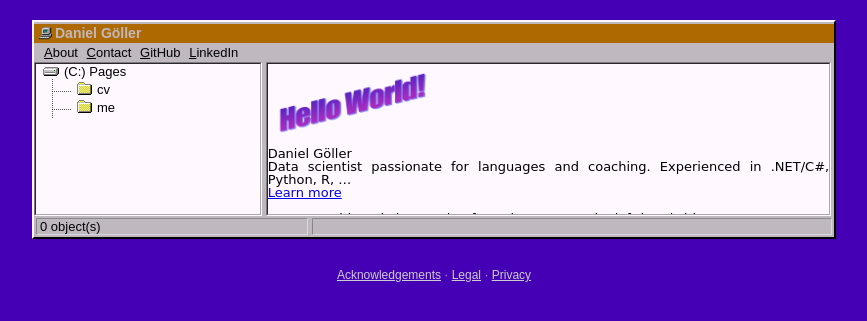
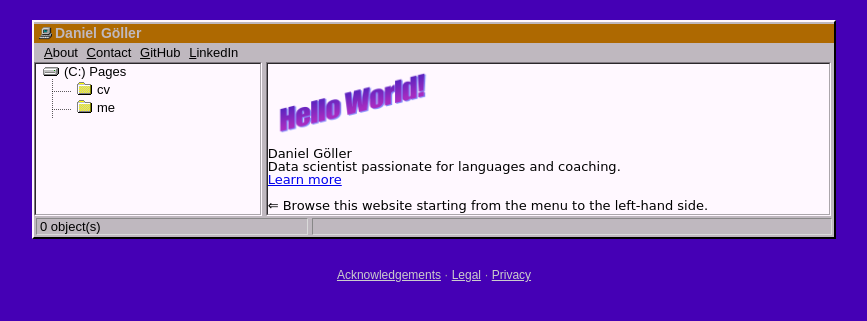
Before and after one commit to LelViLamp/LelViLamp.github.io, a Jekyll site: the page built from index.html, in a window 1280 px wide. Shown: the top 321 px of the page, without its empty margins (206-1073 px from the left). Built offline with Jekyll 4.4.1, drawn with Linux system fonts in a browser that asks for light colours.

Commit message:
added team of IDA LAb position

```diff
--- a/_includes/post_list.html
+++ b/_includes/post_list.html
@@ -7,7 +7,7 @@
                 title="Hello World!" width="30%" />
         </p>
         <p>Daniel G&ouml;ller</p>
-        <p>Data scientist passionate for languages and coaching. Experienced in .NET/C#, Python, R, …</p>
+        <p>Data scientist passionate for languages and coaching.</p>
         <p><a href="/me/about-me">Learn more</a></p>
         <p>&nbsp;</p>
         <p>&lArr; Browse this website starting from the menu to the left-hand side.</p>
--- a/cv/work.html
+++ b/cv/work.html
@@ -20,7 +20,7 @@
 
     <div>
         <h2>Research Assistant</h2>
-        <span class="company"><a href="https://www.plus.ac.at/aihi/der-fachbereich/ida-lab/?lang=en" target="_blank"><abbr title="Intelligent Data Analysis">IDA</abbr> Lab Salzburg</a></span> &middot;
+        <span class="company"><a href="https://www.plus.ac.at/aihi/der-fachbereich/ida-lab/?lang=en" target="_blank"><abbr title="Intelligent Data Analysis">IDA</abbr> Lab Salzburg</a>, Team Smart Analytics &amp; Reinforcement Learning</span> &middot;
         <span class="time_range">[04/2022, 09/2023]</span>
         <p>
             <ul>
```
